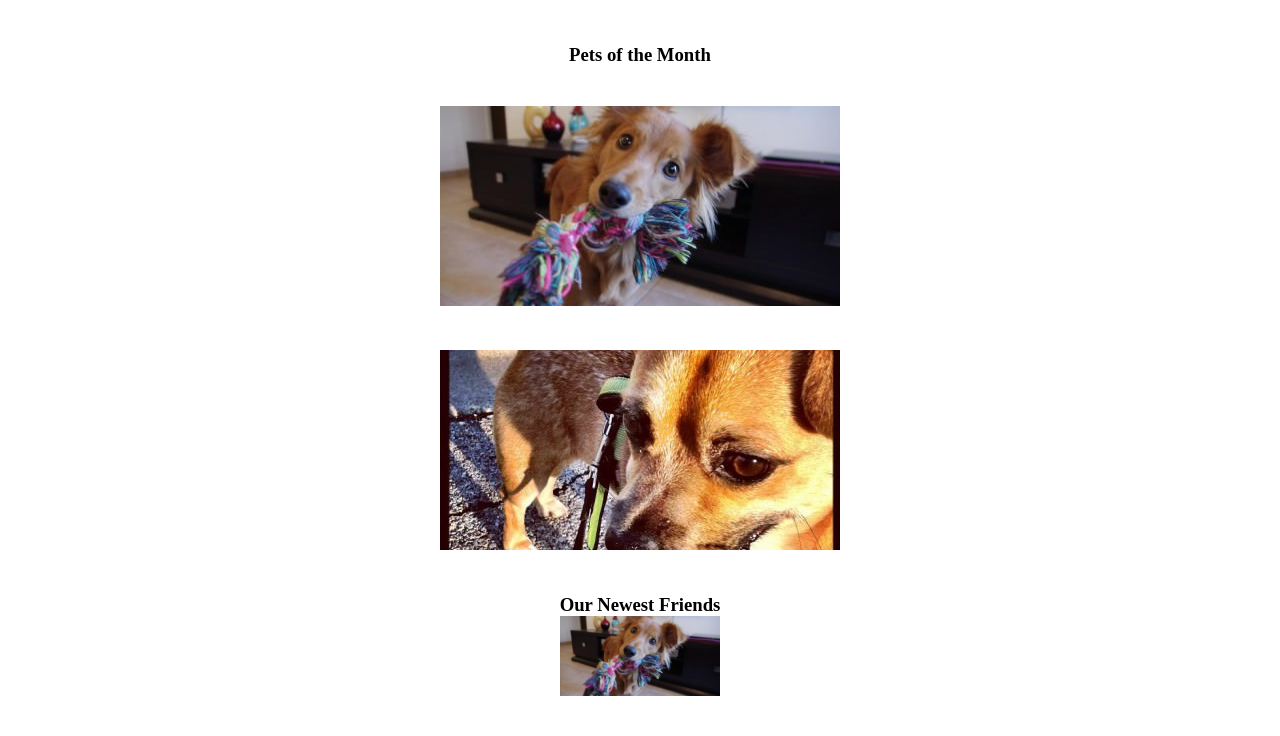
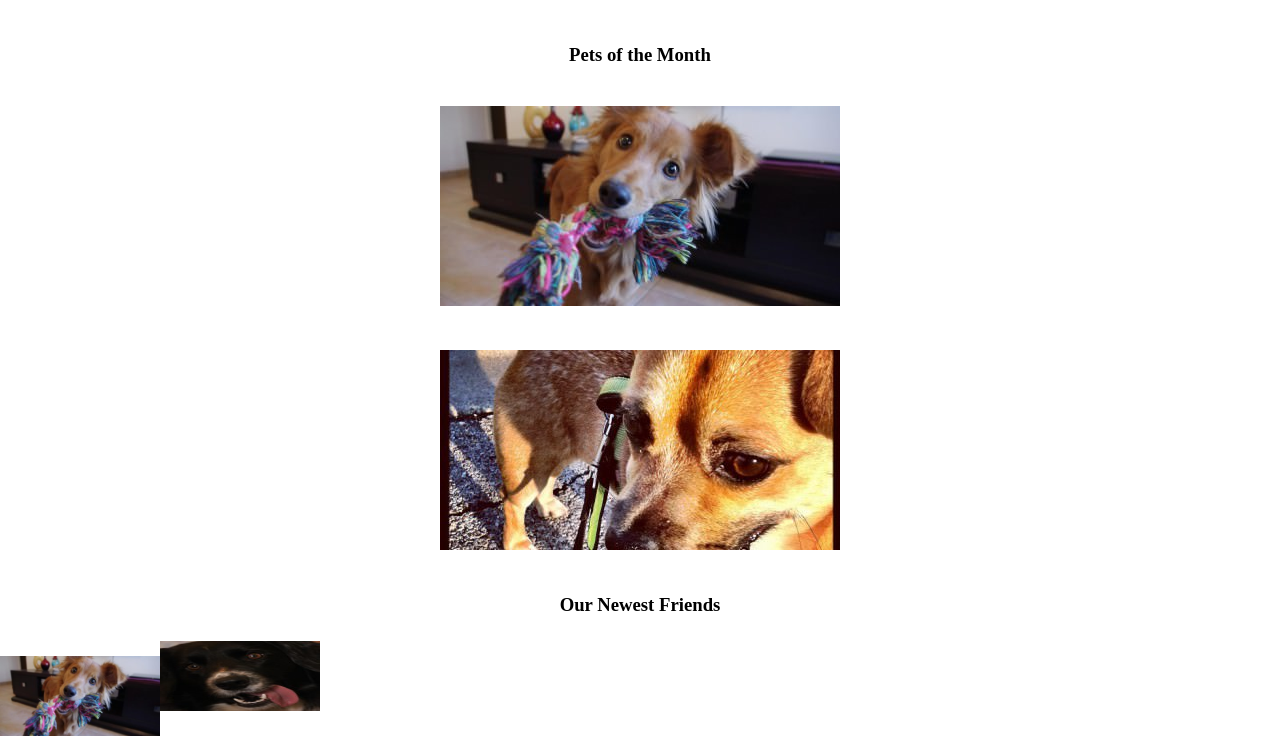
Before and after one commit to Narile86/animal-shelter, a plain HTML site: page index.html in a window 1280 px wide. Shown: the part 528-1264 px from the top of the page. Before the commit the page ends 1228 px from the top, so only its background shows below. Drawn offline with Linux system fonts and the light colour scheme.

Commit message:
tried to put images in center and added images

```diff
--- a/css/sytle.css
+++ b/css/sytle.css
@@ -36,3 +36,20 @@
 .monkey img {
     width: 160px;
 }
+
+.parrot {
+    height: 70px;
+}
+
+.fish {
+    margin-top: 40px;
+}
+
+.sheep {
+    margin-top: 40px;
+}
+
+.monkey-img {
+    display: flex;
+    align-items: center;
+}
--- a/index.html
+++ b/index.html
@@ -26,10 +26,12 @@
     </div>
 
     <div class="monkey">
-        <center><h3>Our Newest Friends</h3></center>
-      <center><img src="img/dog rope.jpg" alt=""></center>
+        <center><h3 class="fish">Our Newest Friends</h3></center>
+        <div class="monkey-img">
+            <img class="sheep" src="img/dog rope.jpg" alt="">
+            <img class="parrot" src="img/archie1-180x180.jpg" alt="">
+        </div>
     </div>
-
 
 </body>
 
```
Also changed, not shown: img/archie1-180x180.jpg (added).
